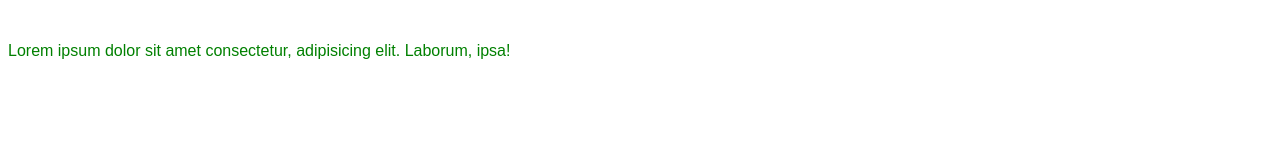
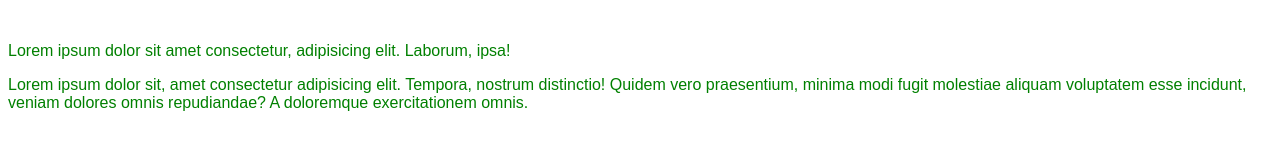
Before and after one commit to Sahrul02/coba-git, a plain HTML site: page index.html in a window 1280 px wide. Drawn offline with Linux system fonts and the light colour scheme.

Commit message:
menambahkan paragraf

```diff
--- a/index.html
+++ b/index.html
@@ -13,6 +13,8 @@
                 <p>Lorem ipsum dolor sit amet consectetur, adipisicing elit. Laborum, ipsa!
 
                 </p>
+
+                <p>Lorem ipsum dolor sit, amet consectetur adipisicing elit. Tempora, nostrum distinctio! Quidem vero praesentium, minima modi fugit molestiae aliquam voluptatem esse incidunt, veniam dolores omnis repudiandae? A doloremque exercitationem omnis.</p>
             </div>
         </div>
      </div>
```
